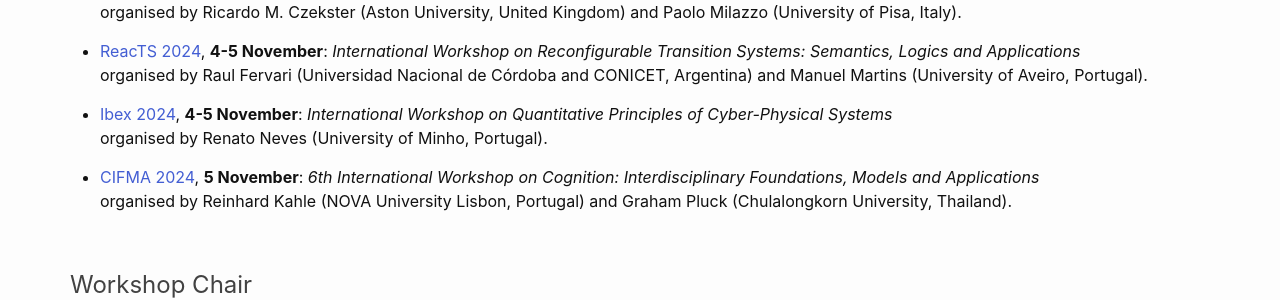
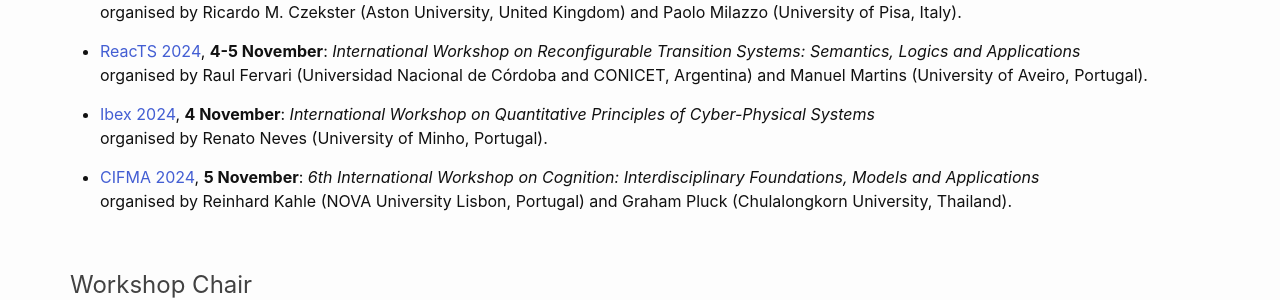
Before and after one commit to sefm-conference/2024, a Jekyll site: the page built from _pages/workshops.md, in a window 1280 px wide. Shown: the part 706-1006 px from the top of the page. Built offline with Jekyll 4.4.1, drawn with Linux system fonts in a browser that asks for light colours.

Commit message:
Update workshops.md

```diff
--- a/_pages/workshops.md
+++ b/_pages/workshops.md
@@ -19,7 +19,7 @@ organised by
 Raul Fervari (Universidad Nacional de Córdoba and CONICET, Argentina) and
 Manuel Martins (University of Aveiro, Portugal).
 
-- [Ibex 2024](https://lmf.di.uminho.pt/Ibex/workshop.html), **4-5 November**: *International Workshop on Quantitative Principles of Cyber-Physical Systems*
+- [Ibex 2024](https://lmf.di.uminho.pt/Ibex/workshop.html), **4 November**: *International Workshop on Quantitative Principles of Cyber-Physical Systems*
 organised by
 Renato Neves (University of Minho, Portugal).
 
```
